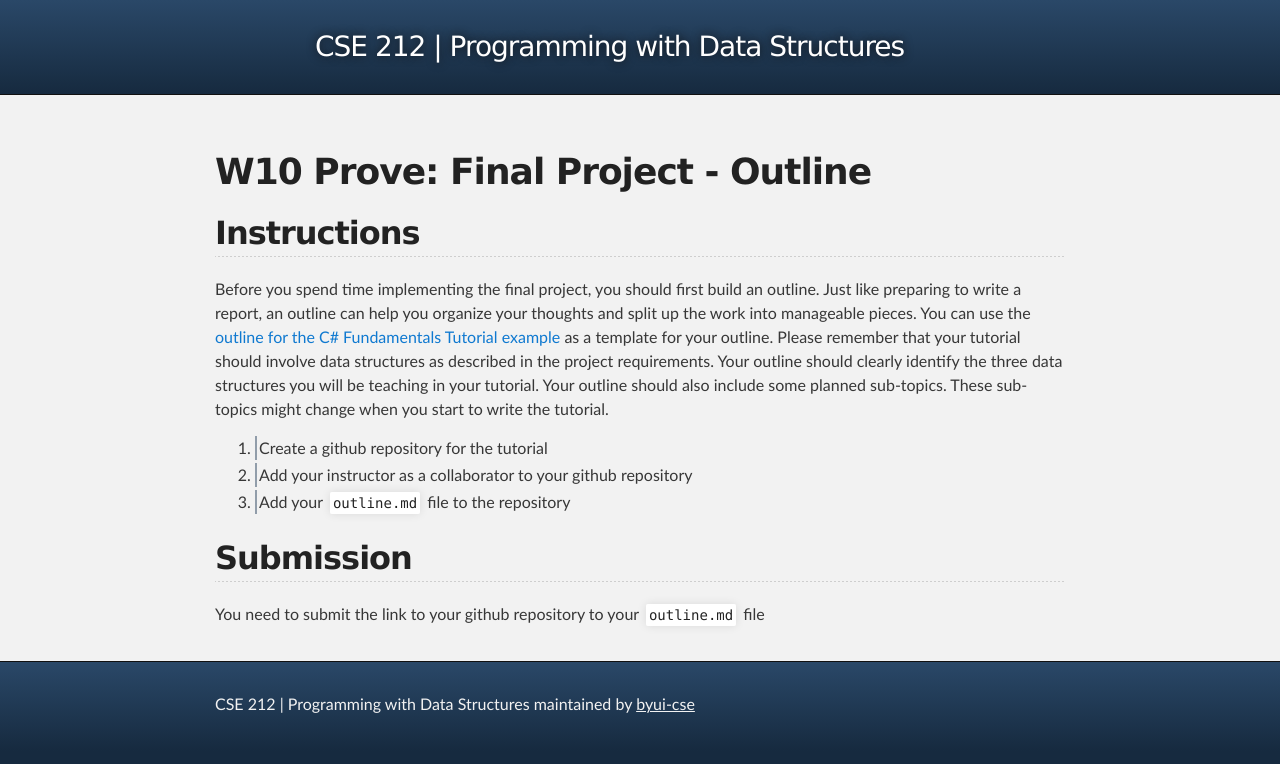
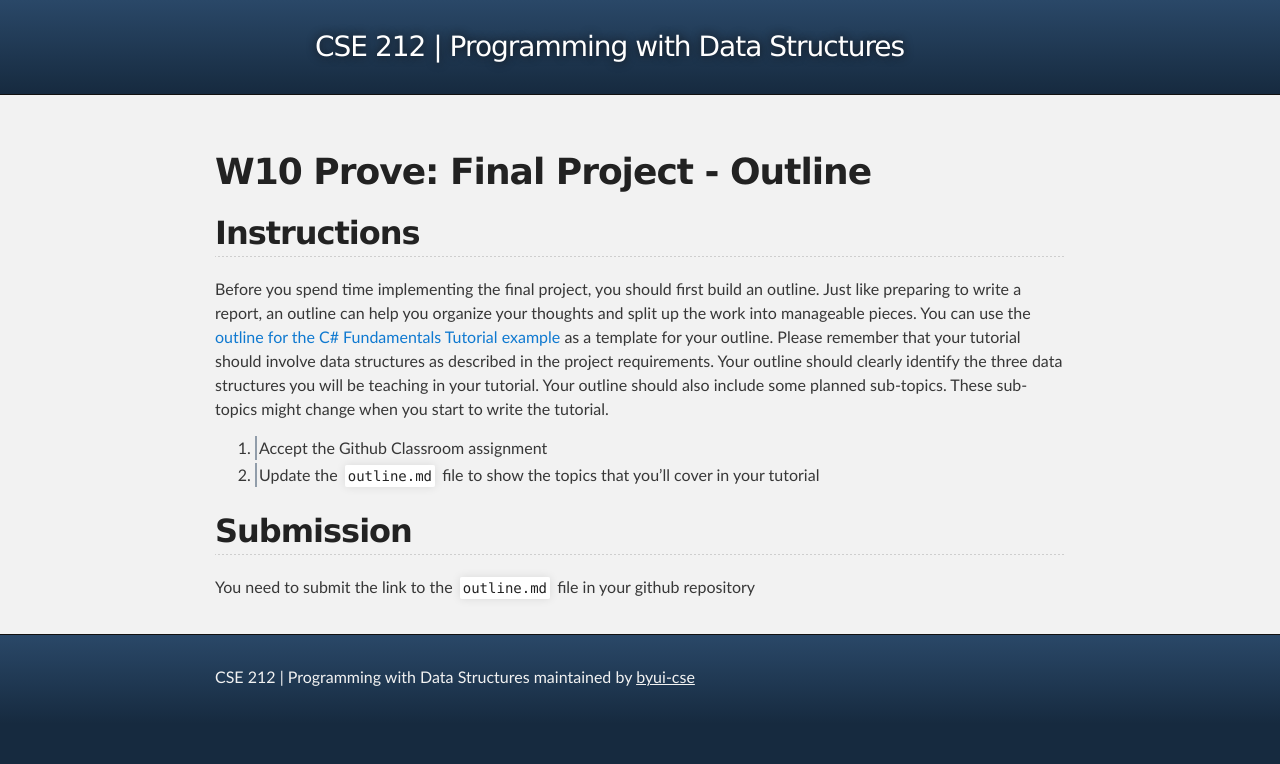
Before and after one commit to byui-cse/cse212-csharp, a Jekyll site: the page built from docs/lesson10/prove.md, in a window 1280 px wide. Shown: the top 764 px of the page. Built offline with Jekyll 4.4.1, drawn with Linux system fonts in a browser that asks for light colours; some web fonts are replaced.

Commit message:
Update prove.md

```diff
--- a/docs/lesson10/prove.md
+++ b/docs/lesson10/prove.md
@@ -7,9 +7,8 @@ title: "W10 Prove: Final Project - Outline"
 ## Instructions
 Before you spend time implementing the final project, you should first build an outline. Just like preparing to write a report, an outline can help you organize your thoughts and split up the work into manageable pieces. You can use the [outline for the C# Fundamentals Tutorial example](https://github.com/byui-cse/cse212-csharp/blob/master/CSharpFundamentals/outline.md) as a template for your outline. Please remember that your tutorial should involve data structures as described in the project requirements. Your outline should clearly identify the three data structures you will be teaching in your tutorial. Your outline should also include some planned sub-topics. These sub-topics might change when you start to write the tutorial.
 
-1. Create a github repository for the tutorial
-2. Add your instructor as a collaborator to your github repository
-3. Add your `outline.md` file to the repository
+1. Accept the Github Classroom assignment
+3. Update the `outline.md` file to show the topics that you'll cover in your tutorial
 
 ## Submission
-You need to submit the link to your github repository to your `outline.md` file
+You need to submit the link to the `outline.md` file in your github repository
```
